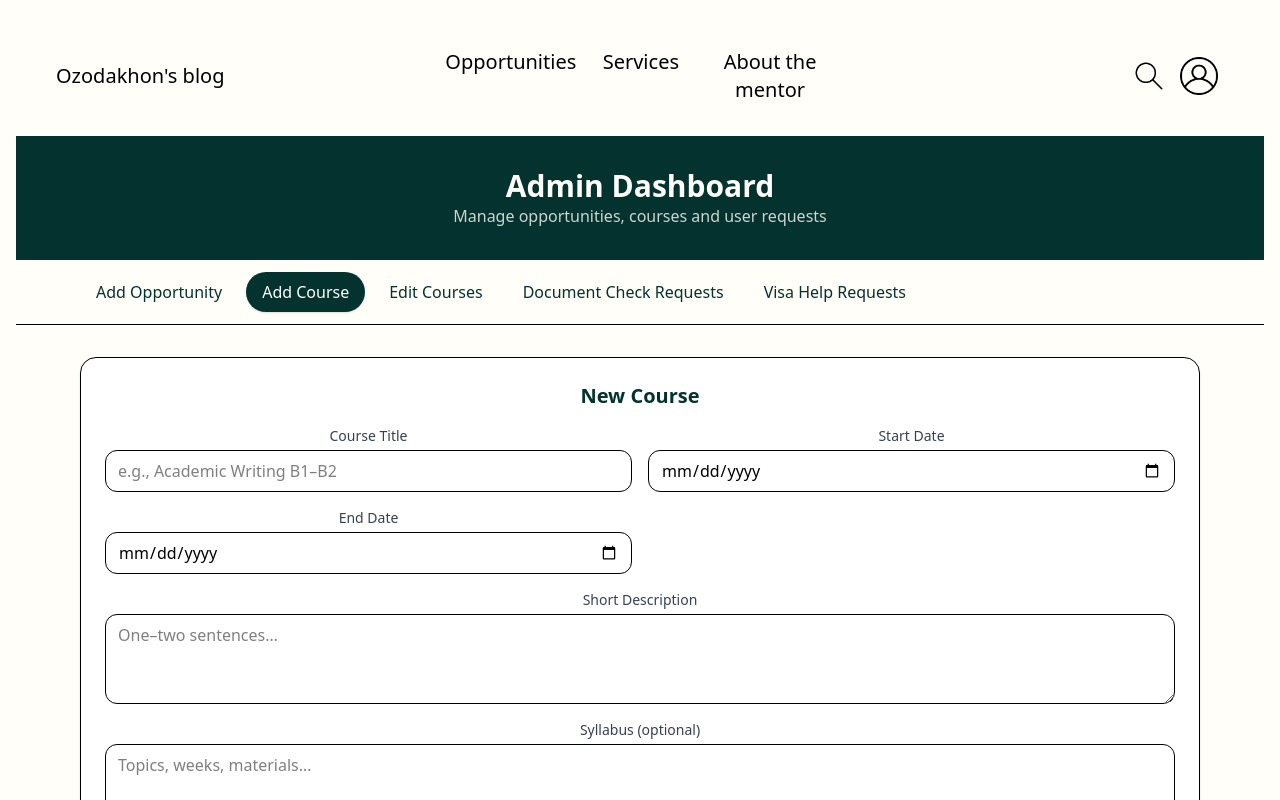
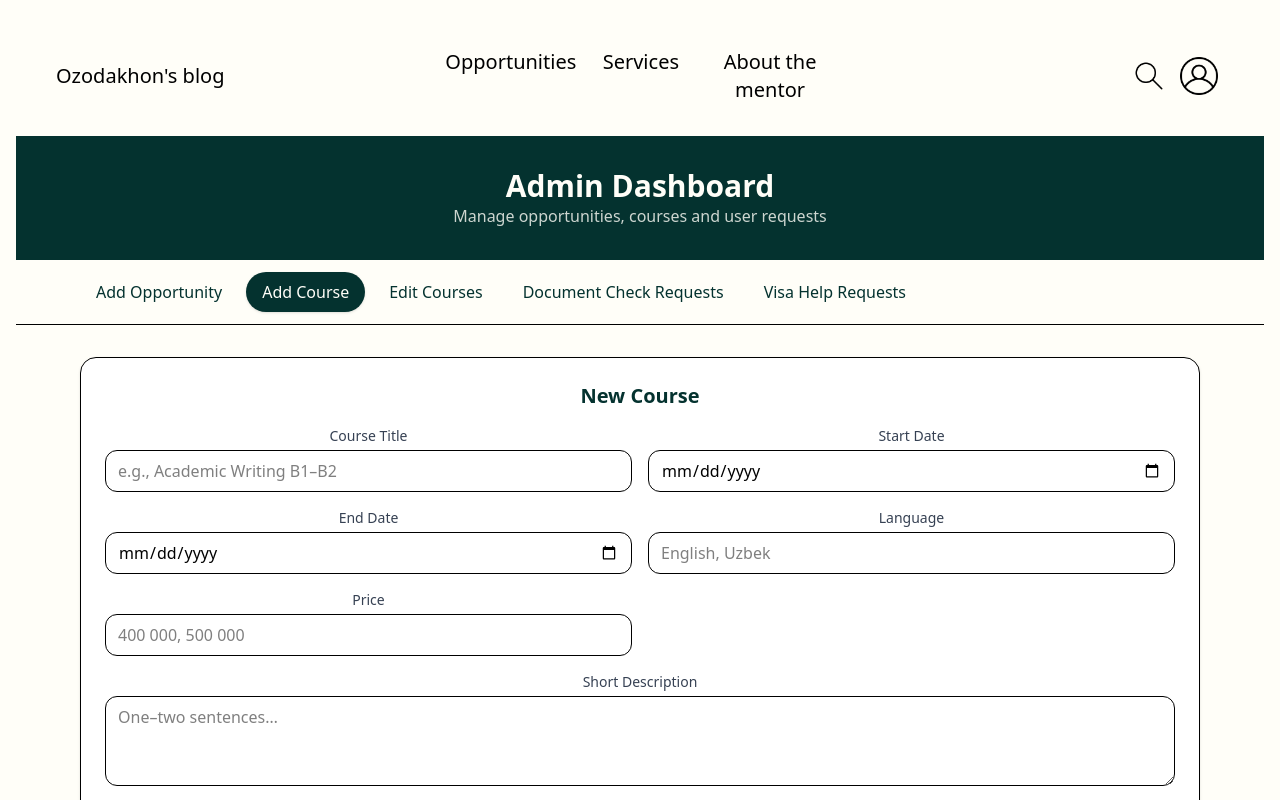
Before and after one commit to IO1711/consulting-website, a React (Vite) app: page /adminPage/addCourse in a window 1280 px wide. Shown: the top 800 px of the page. Built offline with nearby package versions, Linux system fonts and the light colour scheme.

Commit message:
new values added to course, delete course logic added

```diff
--- a/src/adminTools/AddCourse.jsx
+++ b/src/adminTools/AddCourse.jsx
@@ -9,7 +9,9 @@ const AddCourse = () => {
     startDate: "",
     endDate: "",
     description: "",
-    about: ""
+    about: "",
+    langauge: "",
+    price: ""
   });
   const baseUrl = useBaseUrlStore((s) => s.baseUrl);
   const [loading, setLoading] = useState(false);
@@ -88,6 +90,31 @@ const AddCourse = () => {
             />
           </div>
 
+          {/* Language */}
+          <div className="flex flex-col">
+            <label className="text-sm text-gray-700 mb-1">Language</label>
+            <input
+              name="language"
+              value={courseData.language}
+              onChange={handleChange}
+              className="rounded-xl border px-3 py-2 focus:outline-none focus:ring-2 focus:ring-[#04322f33]"
+              placeholder="English, Uzbek"
+            />
+          </div>
+
+          {/* Price */}
+          <div className="flex flex-col">
+            <label className="text-sm text-gray-700 mb-1">Price</label>
+            <input
+              type="number"
+              name="price"
+              value={courseData.price}
+              onChange={handleChange}
+              className="rounded-xl border px-3 py-2 focus:outline-none focus:ring-2 focus:ring-[#04322f33]"
+              placeholder="400 000, 500 000"
+            />
+          </div>
+
           {/* Description */}
           <div className="md:col-span-2 flex flex-col">
             <label className="text-sm text-gray-700 mb-1">Short Description</label>
--- a/src/adminTools/EditCourse.jsx
+++ b/src/adminTools/EditCourse.jsx
@@ -1,6 +1,7 @@
 import { useEffect, useState } from "react";
 import { useNavigate } from "react-router-dom";
 import { useBaseUrlStore } from "../stores/BaseUrlStore";
+import Loader from "../utility/Loader";
 
 const EditCourse = () => {
 
@@ -8,6 +9,7 @@ const EditCourse = () => {
     const [searchTerm, setSearchTerm] = useState("");   // 🔍 search state
     const navigate = useNavigate();
     const baseUrl = useBaseUrlStore((s) => s.baseUrl);
+    const [loading, setLoading] = useState(false);
 
     useEffect(() => {
       getAllCourses();
@@ -22,6 +24,18 @@ const EditCourse = () => {
     const handleEdit = (courseId) => {
       navigate(`/adminPage/editCourse/${courseId}`);
     };
+
+    const handleDelete = async (courseId) => {
+      setLoading(true);
+      const response = await fetch(`${baseUrl}api/v1/admin/deleteCourse/${courseId}`, {
+        method: "DELETE"
+      });
+      const data = await response.json();
+      setLoading(false);
+      getAllCourses();
+
+      console.log(JSON.stringify(data));
+    }
 
     // 🔎 COMPUTED FILTERED COURSES
     const filteredCourses = courses.filter((c) =>
@@ -84,6 +98,16 @@ const EditCourse = () => {
                     Edit
                   </button>
                 </div>
+                <div className="flex gap-2 pt-1">
+                  <button
+                    type="button"
+                    className="px-4 py-2 rounded-xl border text-[#04322f] hover:bg-[#04322f0f]"
+                    onClick={() => handleDelete(c.id)}
+                  >
+                    Delete
+                  </button>
+                  {loading && <Loader/>}
+                </div>
               </div>
             ))}
           </div>
```
